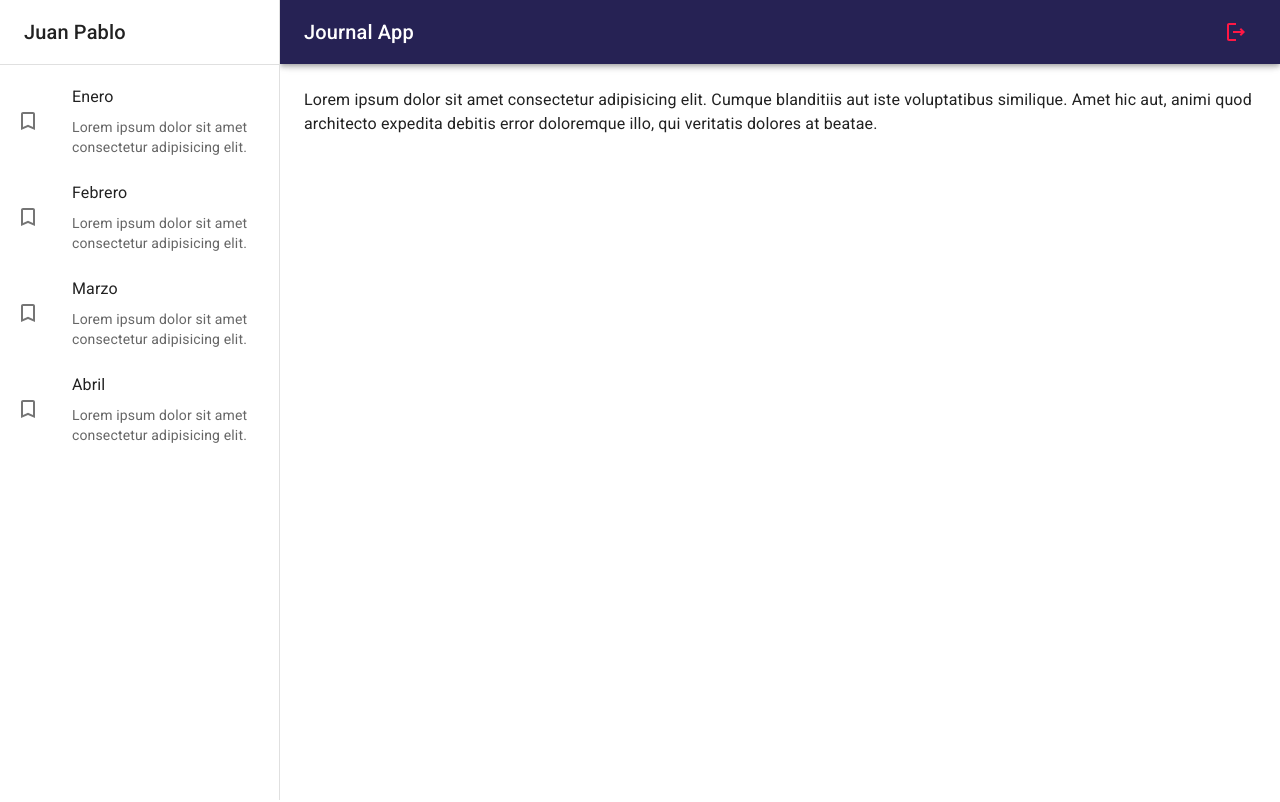
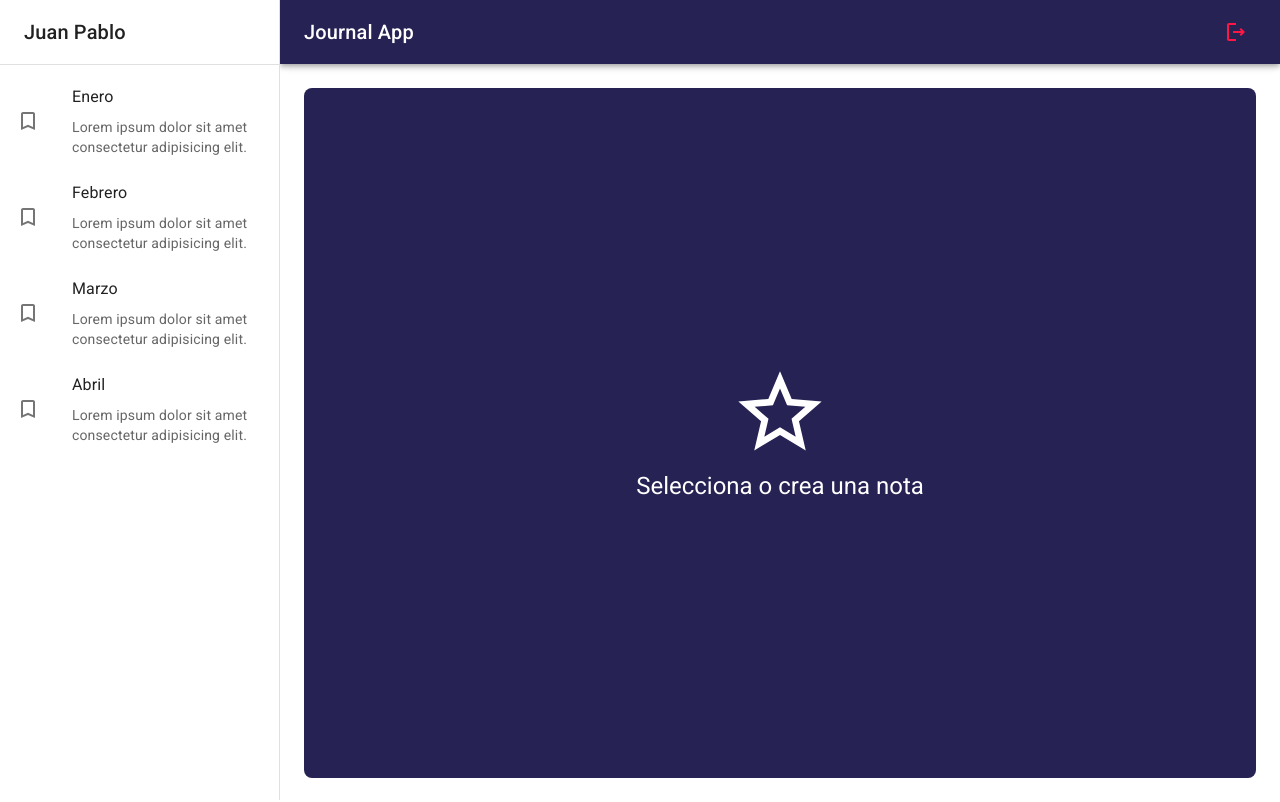
Before and after one commit to juanpablo008/journal_app_react, a React (Vite) app: page / in a window 1280 px wide. Built offline with nearby package versions, Linux system fonts and the light colour scheme.

Commit message:
Nothing selected view was created

```diff
--- a/src/journal/pages/JournalPage.jsx
+++ b/src/journal/pages/JournalPage.jsx
@@ -1,10 +1,11 @@
-import { Typography } from "@mui/material"
-import { JournalLayout } from "../layout/JournalLayout"
+import { JournalLayout } from '../layout/JournalLayout';
+import { NothingSelectedView } from '../views/';
 
 export const JournalPage = () => {
   return (
     <JournalLayout>
-      <Typography >Lorem ipsum dolor sit amet consectetur adipisicing elit. Cumque blanditiis aut iste voluptatibus similique. Amet hic aut, animi quod architecto expedita debitis error doloremque illo, qui veritatis dolores at beatae.</Typography>
+      {/* <Typography >Lorem ipsum dolor sit amet consectetur adipisicing elit. Cumque blanditiis aut iste voluptatibus similique. Amet hic aut, animi quod architecto expedita debitis error doloremque illo, qui veritatis dolores at beatae.</Typography> */}
+      <NothingSelectedView />
     </JournalLayout>
   )
 }
--- /dev/null
+++ b/src/journal/views/NothingSelectedView.jsx
@@ -0,0 +1,22 @@
+import { StarOutline } from "@mui/icons-material"
+import { Grid, Typography } from "@mui/material"
+
+export const NothingSelectedView = () => {
+  return (
+    <Grid
+      container
+      spacing={0}
+      direction='column'
+      alignItems='center'
+      justifyContent='center'
+      sx={{ minHeight: 'calc(100vh - 110px)', backgroundColor: 'primary.main', borderRadius: 2}}
+    >
+      <Grid item xs={12}>
+        <StarOutline sx={{ fontSize: 100, color:'white' }} />
+      </Grid>
+      <Grid item xs={12}>
+        <Typography color='white' variant='h5'>Selecciona o crea una nota</Typography>
+      </Grid>
+    </Grid>
+  )
+}
--- /dev/null
+++ b/src/journal/views/index.js
@@ -0,0 +1 @@
+export * from './NothingSelectedView';
```
Also changed, not shown: src/journal/index.js (+5 -4 lines).
